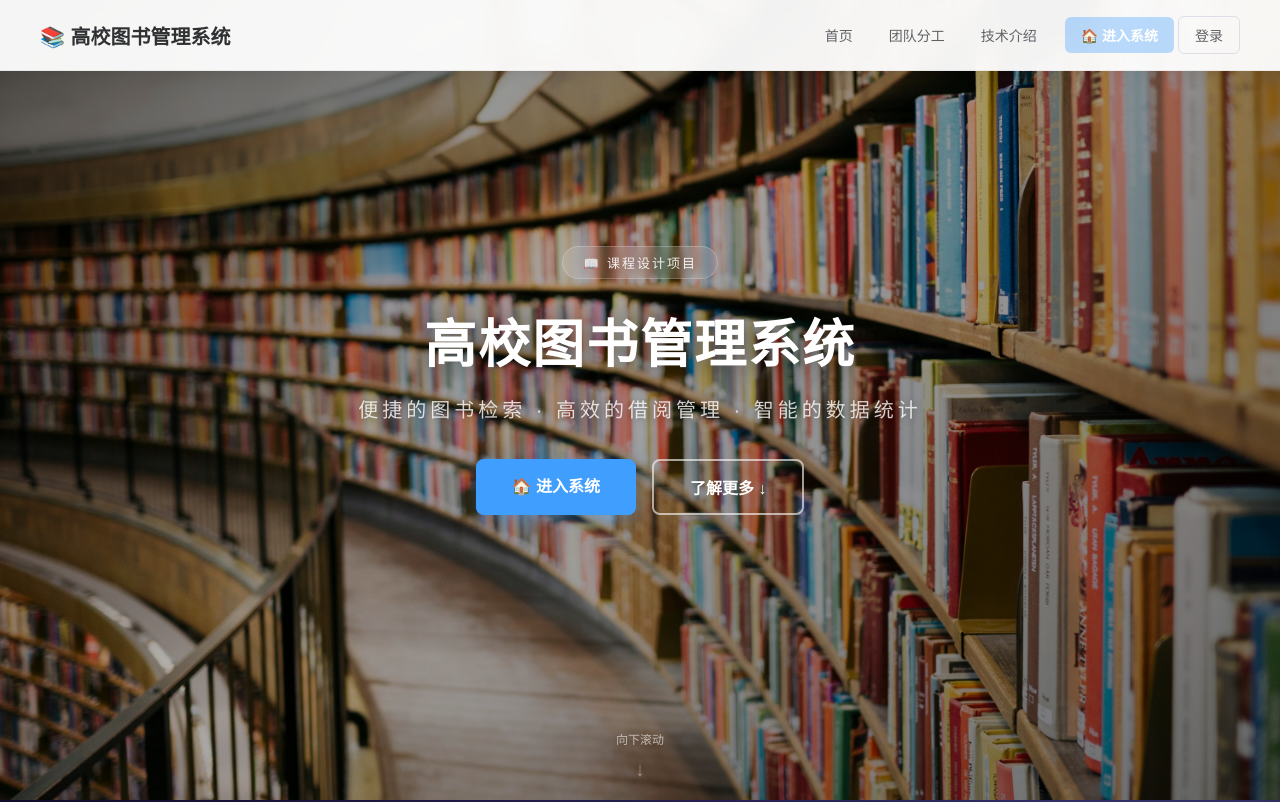
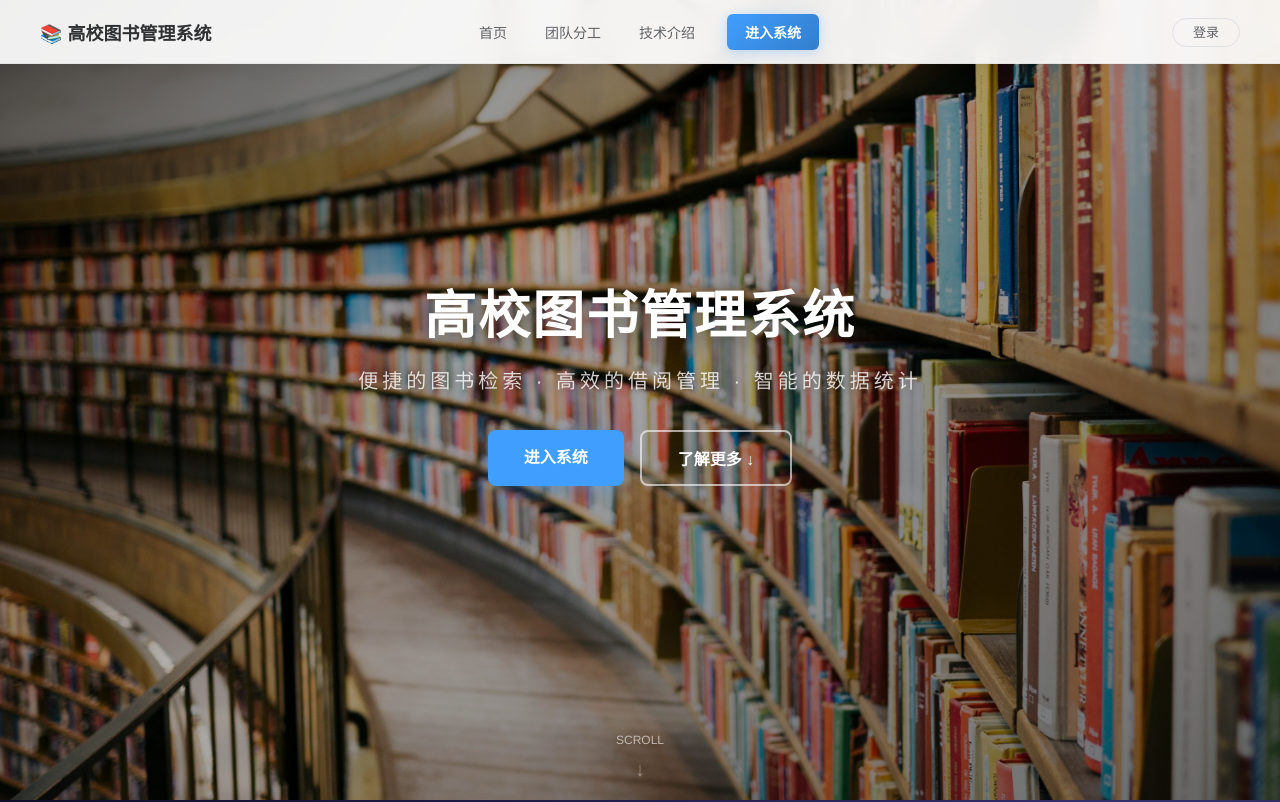
Before and after one commit to zehaoli580-beep/-Web-, a Vue app in the folder client/: page / in a window 1280 px wide. Shown: the top 802 px of the page. Built offline with nearby package versions, Linux system fonts and the light colour scheme.

Commit message:
style: 导航栏居中+logo左上+底部SCROLL+删除课程设计标签

```diff
--- a/client/src/views/LandingPage.vue
+++ b/client/src/views/LandingPage.vue
@@ -9,27 +9,28 @@
             <a href="#home" class="nav-link" @click.prevent="scrollTo('#home')">首页</a>
             <a href="#team" class="nav-link" @click.prevent="scrollTo('#team')">团队分工</a>
             <a href="#tech" class="nav-link" @click.prevent="scrollTo('#tech')">技术介绍</a>
-            <a href="/books" class="nav-link nav-enter">🏠 进入系统</a>
+            <a href="/books" class="nav-link nav-enter">进入系统</a>
+          </nav>
+          <div class="nav-right">
             <a href="/login" class="nav-link login-link">登录</a>
-          </nav>
+          </div>
         </div>
       </header>
 
       <div class="hero-overlay"></div>
 
       <div class="hero-content">
-        <div class="hero-badge">📖 课程设计项目</div>
         <h1 class="hero-title">高校图书管理系统</h1>
         <p class="hero-subtitle">便捷的图书检索 · 高效的借阅管理 · 智能的数据统计</p>
         <div class="hero-buttons">
-          <a href="/books" class="btn btn-primary">🏠 进入系统</a>
+          <a href="/books" class="btn btn-primary">进入系统</a>
           <a href="#team" class="btn btn-outline" @click.prevent="scrollTo('#team')">了解更多 ↓</a>
         </div>
       </div>
 
       <!-- 底部滚动提示 -->
       <div class="scroll-hint" @click="scrollTo('#team')">
-        <span>向下滚动</span>
+        <span>SCROLL</span>
         <div class="scroll-arrow">↓</div>
       </div>
     </section>
@@ -285,15 +286,18 @@ html {
   left: 0;
   right: 0;
   z-index: 100;
-  padding: 16px 40px;
-  background: rgba(0, 0, 0, 0.2);
+  padding: 0 40px;
+  height: 64px;
+  display: flex;
+  align-items: center;
+  background: rgba(0, 0, 0, 0.25);
   backdrop-filter: blur(8px);
   -webkit-backdrop-filter: blur(8px);
   transition: all 0.4s ease;
   border-bottom: 1px solid transparent;
 }
 .navbar.scrolled {
-  background: rgba(255, 255, 255, 0.95);
+  background: rgba(255, 255, 255, 0.92);
   backdrop-filter: blur(12px);
   box-shadow: 0 2px 20px rgba(0,0,0,0.08);
   border-bottom: 1px solid rgba(0,0,0,0.05);
@@ -318,6 +322,7 @@ html {
 }
 
 .nav-inner {
+  width: 100%;
   max-width: 1200px;
   margin: 0 auto;
   display: flex;
@@ -325,44 +330,94 @@ html {
   justify-content: space-between;
 }
 .nav-logo {
-  font-size: 20px;
+  font-size: 18px;
   font-weight: 700;
   color: #fff;
   transition: color 0.3s;
+  white-space: nowrap;
+  flex-shrink: 0;
 }
 .nav-links {
   display: flex;
   align-items: center;
-  gap: 4px;
+  gap: 2px;
+  position: absolute;
+  left: 50%;
+  transform: translateX(-50%);
 }
 .nav-link {
-  color: rgba(255,255,255,0.85);
+  color: rgba(255,255,255,0.8);
   text-decoration: none;
   font-size: 14px;
-  padding: 8px 16px;
+  padding: 8px 18px;
   border-radius: 6px;
   transition: all 0.25s;
   cursor: pointer;
+  position: relative;
+}
+/* 导航项下滑线动画 */
+.nav-link::after {
+  content: '';
+  position: absolute;
+  bottom: 2px;
+  left: 50%;
+  transform: translateX(-50%) scaleX(0);
+  width: 60%;
+  height: 2px;
+  background: #409eff;
+  border-radius: 1px;
+  transition: transform 0.3s ease;
+}
+.nav-link:hover::after {
+  transform: translateX(-50%) scaleX(1);
 }
 .nav-link:hover {
-  background: rgba(255,255,255,0.15);
   color: #fff;
 }
+.navbar.scrolled .nav-link:hover::after {
+  background: #409eff;
+}
+.navbar.scrolled .nav-link:hover {
+  color: #409eff;
+}
+
 .nav-enter {
-  background: rgba(64,158,255,0.35);
-  color: #fff;
+  background: linear-gradient(135deg, #409eff, #337ecc);
+  color: #fff !important;
   font-weight: 600;
-  margin-left: 8px;
+  margin-left: 12px;
+  box-shadow: 0 2px 12px rgba(64,158,255,0.3);
 }
 .nav-enter:hover {
-  background: #409eff;
+  transform: translateY(-1px);
+  box-shadow: 0 4px 20px rgba(64,158,255,0.4);
+}
+.nav-enter::after {
+  display: none !important;
+}
+
+.nav-right {
+  flex-shrink: 0;
 }
 .login-link {
   border: 1px solid rgba(255,255,255,0.4);
+  padding: 6px 20px;
+  border-radius: 20px;
+  font-size: 13px;
+  transition: all 0.3s;
 }
 .login-link:hover {
   border-color: #fff;
   background: rgba(255,255,255,0.12);
+  color: #fff;
+}
+.login-link::after {
+  display: none !important;
+}
+.navbar.scrolled .login-link:hover {
+  border-color: #409eff;
+  background: rgba(64,158,255,0.06);
+  color: #409eff;
 }
 
 /* ===== Hero 内容 ===== */
@@ -917,9 +972,12 @@ html {
   .team-grid { grid-template-columns: 1fr; }
   .tech-grid { grid-template-columns: 1fr 1fr; }
   .flip-card { height: 320px; }
-  .nav-inner { flex-direction: column; gap: 10px; }
-  .nav-links { flex-wrap: wrap; justify-content: center; }
+  .navbar { padding: 0 16px; }
+  .nav-inner { flex-wrap: wrap; gap: 8px; }
+  .nav-links { position: static; transform: none; gap: 0; }
+  .nav-link { font-size: 13px; padding: 6px 10px; }
   .hero-buttons { flex-direction: column; align-items: center; }
+  .nav-enter { margin-left: 4px; }
 }
 
 @media (max-width: 480px) {
```
